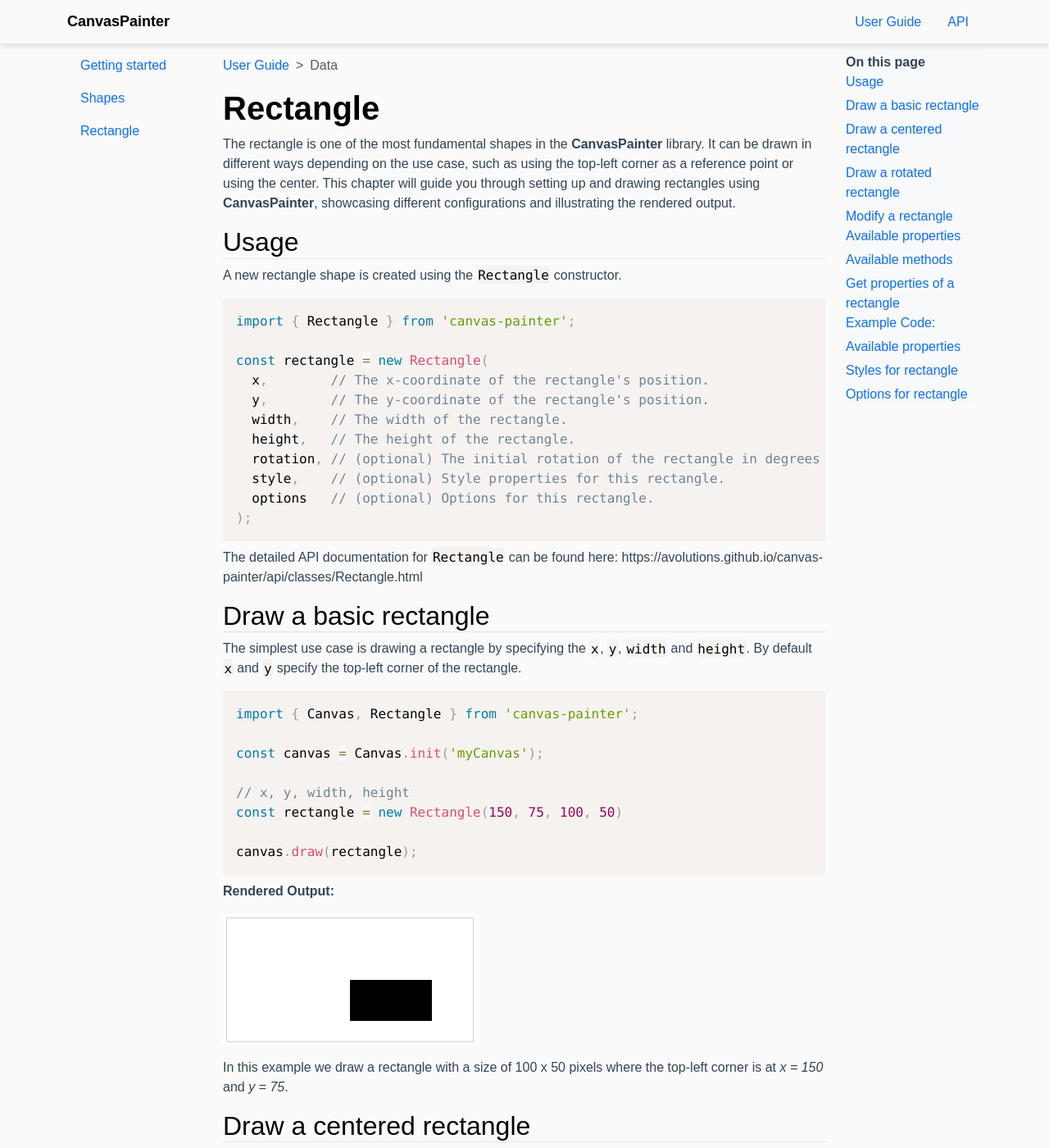
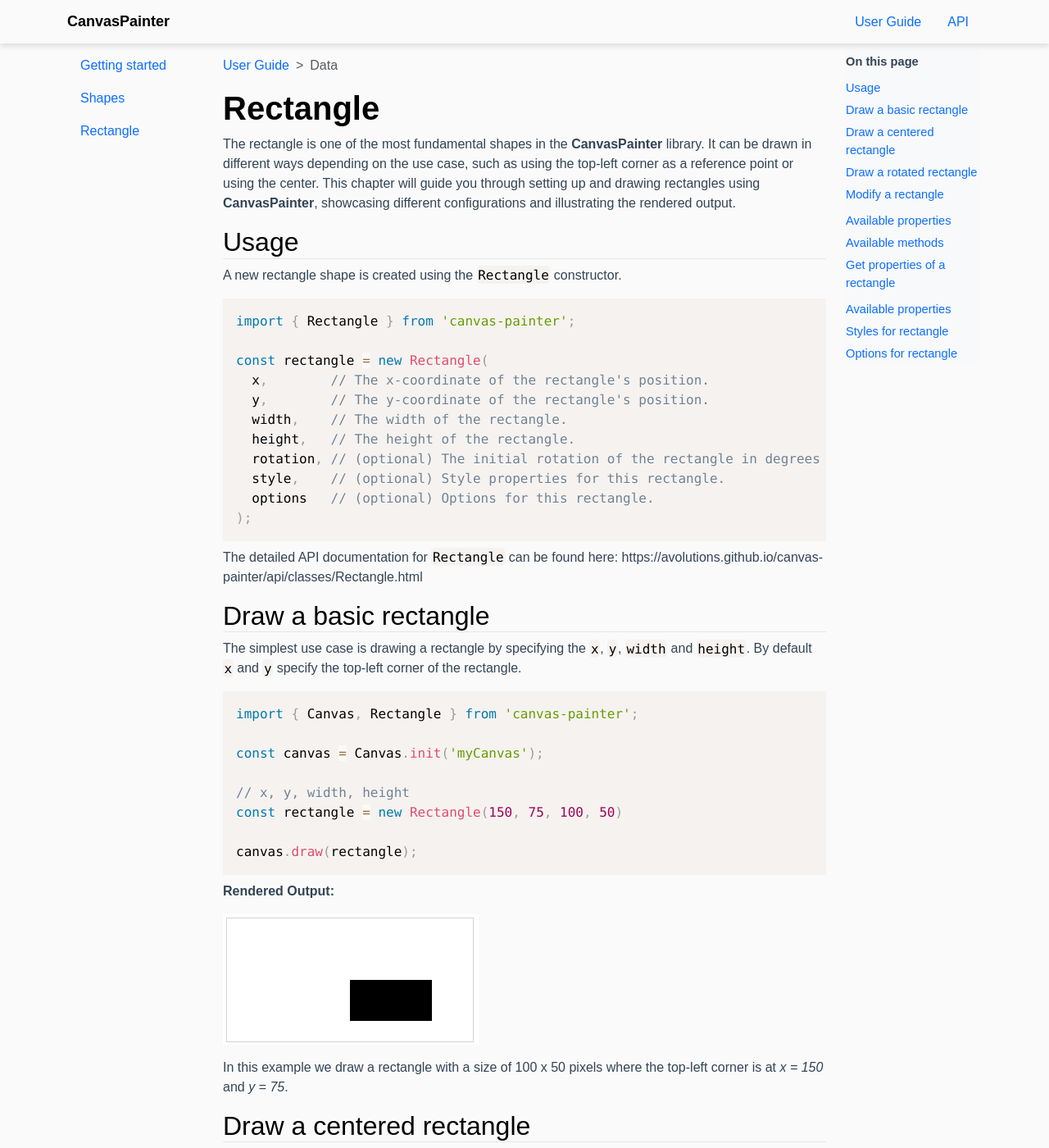
Before and after one commit to avolutions/canvas-painter, a Jekyll site: the page built from docs/rectangle.md, in a window 1280 px wide and 1400 px high. Shown: the whole window at 82% size. Built offline with Jekyll 4.4.1, drawn with Linux system fonts in a browser that asks for light colours; nearby versions of some CDN libraries; our own code applies the rules of GitHub Pages for plain Markdown files; library files that are not in the unit come from our copies.

Commit message:
Update style

````diff
--- a/docs/assets/css/style.css
+++ b/docs/assets/css/style.css
@@ -76,8 +76,16 @@ main h2 {
   border-bottom: 1px solid #e6e6e6;
 }
 
+.on-this-page {
+  font-size: 11pt;
+}
+
 .on-this-page ul {
+  margin-top: 10px;
   list-style-type: none;
+}
+
+.on-this-page ul:first-of-type {
   padding-left: 0;
 }
 
--- a/docs/rectangle.md
+++ b/docs/rectangle.md
@@ -10,7 +10,6 @@ title: Rectangle
   - [Available properties](#available-properties)
   - [Available methods](#available-methods)
 - [Get properties of a rectangle](#get-properties-of-a-rectangle)
-  - [Example Code:](#example-code)
   - [Available properties](#available-properties-1)
 - [Styles for rectangle](#styles-for-rectangle)
 - [Options for rectangle](#options-for-rectangle)
@@ -149,8 +148,6 @@ Method | Description | Example
 
 In addition to manipulating a rectangle's properties, **CanvasPainter** allows you to retrieve the current values of its attributes such as `width`, `height`, `position`, `rotation` and `style`.
 
-### Example Code:
-
 ```javascript
 import { Canvas, Rectangle } from 'canvas-painter';
 
````
